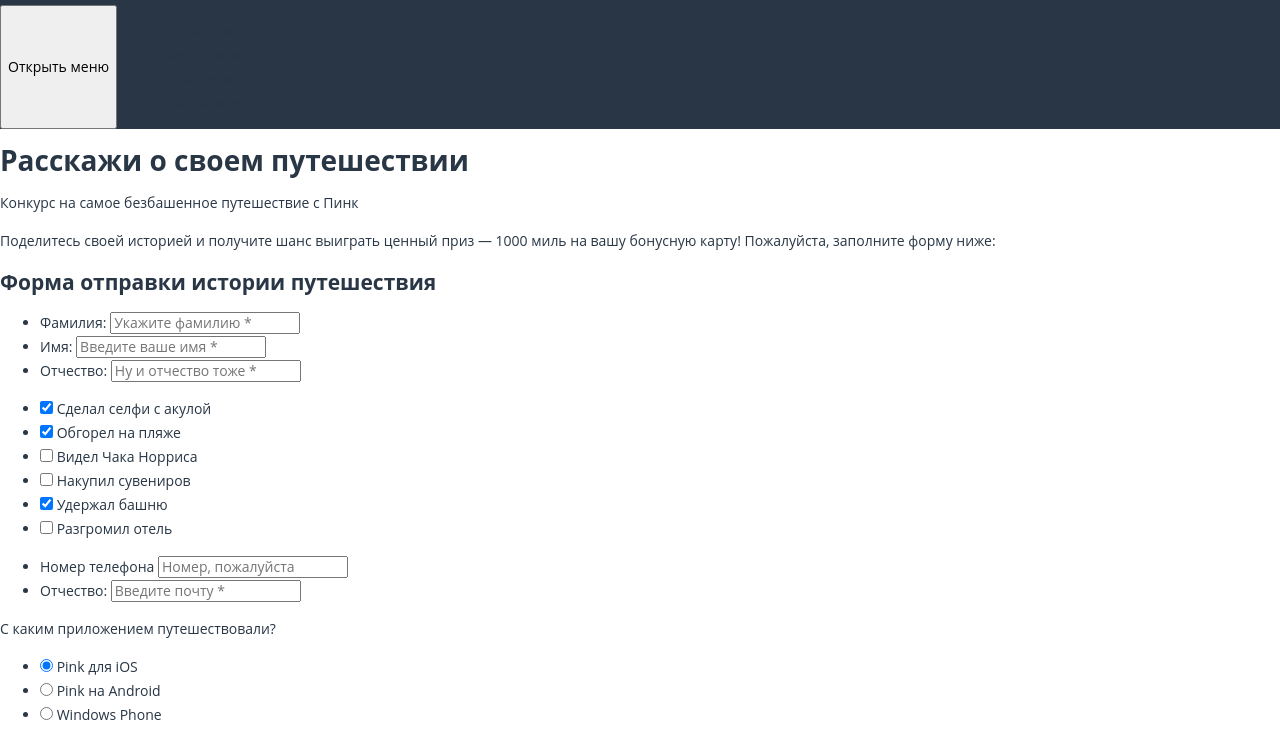
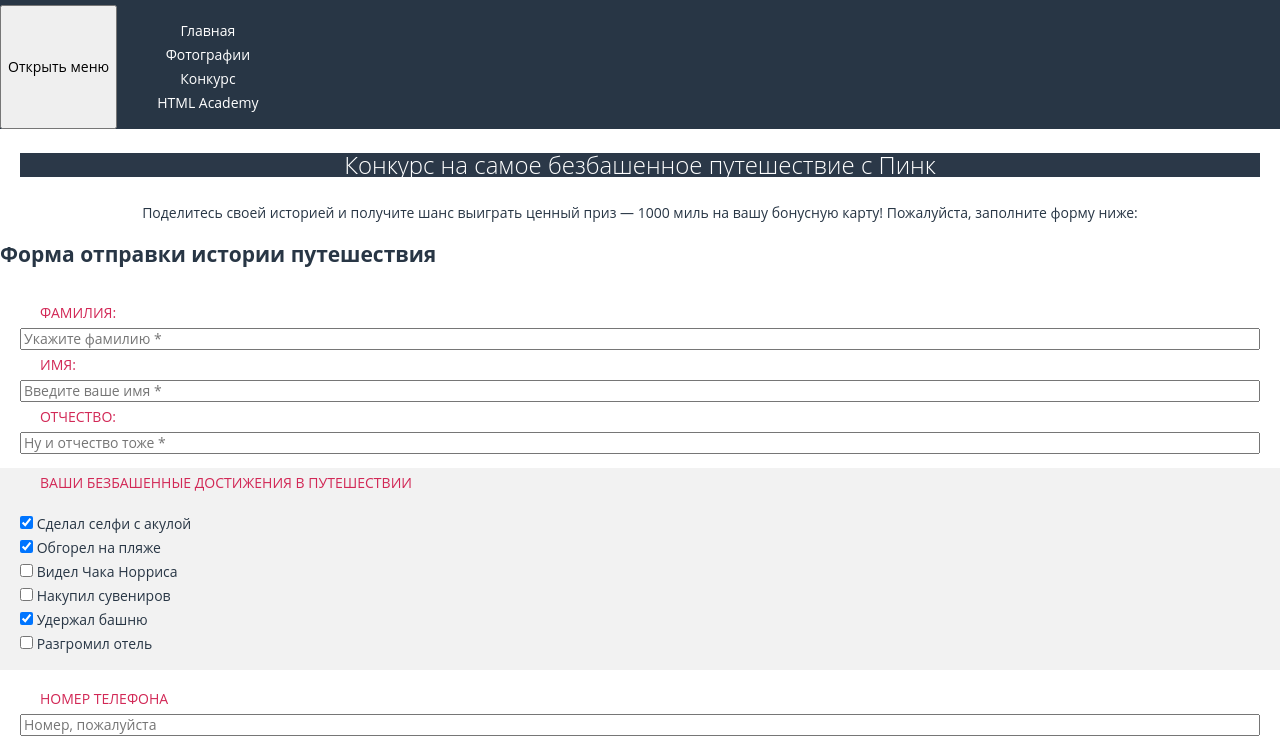
Before and after one commit to mikhailkaryamin/pink, a website: page source/form.html in a window 1280 px wide. Shown: the part 24-763 px from the top of the page. Drawn offline with Linux system fonts and the light colour scheme.

Commit message:
feat(form.html) base css

```diff
--- a/source/form.html
+++ b/source/form.html
@@ -22,22 +22,22 @@
       <div class="main-nav__wrapper">
         <ul class="main-nav__list site-list">
           <li class="site-list__item">
-            <a href="#">
+            <a class="site-list__link" href="index.html">
               Главная
             </a>
           </li>
           <li class="site-list__item">
-            <a href="#">
+            <a class="site-list__link" href="photo.html">
               Фотографии
             </a>
           </li>
           <li class="site-list__item">
-            <a href="#">
+            <a class="site-list__link" href="#">
               Конкурс
             </a>
           </li>
           <li class="site-list__item">
-            <a href="#">
+            <a class="site-list__link" href="#">
               HTML Academy
             </a>
           </li>
@@ -46,15 +46,15 @@
     </nav>
   </header>
   <main class="page-main-form">
-    <h1 class="vissualy-hidden">
+    <h1 class="visually-hidden">
       Расскажи о своем путешествии
     </h1>
-    <div class="page-main-form__competition">
+    <div class="page-main-form__container">
       <p class="page-main-form__competition-description">
         Конкурс на самое безбашенное путешествие с Пинк
       </p>
     </div>
-    <div class="page-main-form__conditions-of-competition">
+    <div class="page-main-form__container">
       <p class="page-main-form__conditions-of-competition-text">
         Поделитесь своей историей и получите шанс выиграть ценный приз — 1000 миль на вашу бонусную карту! Пожалуйста,
         заполните форму ниже:
@@ -65,21 +65,21 @@
         Форма отправки истории путешествия
       </h2>
       <form class="form__about-travel" method="GET">
-        <div class="form__full-name-container">
-          <ul class="form__full-name">
-            <li class="form__full-name-item">
+        <div class="form__container form__container--full-name">
+          <ul class="form__list form__list--full-name">
+            <li class="form__item form__item--name-item">
               <label class="form__label" for="surname">
                 Фамилия:
               </label>
               <input class="input" type="text" name="surname" id="surname" placeholder="Укажите фамилию *" required>
             </li>
-            <li class="form__full-name-item">
+            <li class="form__item form__item--name-item">
               <label class="form__label" for="name">
                 Имя:
               </label>
               <input class="input" type="text" name="name" id="name" placeholder="Введите ваше имя *" required>
             </li>
-            <li class="form__full-name-item">
+            <li class="form__item form__item--name-item">
               <label class="form__label" for="mname">
                 Отчество:
               </label>
@@ -87,9 +87,13 @@
             </li>
           </ul>
         </div>
-        <div class="form__achievements-container">
-          <ul class="form__achievements-list">
-            <li class="form__achievements-option">
+        <div class="form__container form__container--bg form__container--achievements">
+          <span class="form__label">
+            Ваши безбашенные
+            достижения в путешествии
+          </span>
+          <ul class="form__list form__list--achievements-list">
+            <li class="form__item form__item--achievements-option">
               <label class="checkbox">
                 <input class="vissualy-hidden checkbox__input" type="checkbox" name="Take a selfie with a shark"
                   checked>
@@ -97,35 +101,35 @@
                 Сделал селфи с акулой
               </label>
             </li>
-            <li class="form__achievements-option">
+            <li class="form__item form__item--achievements-option">
               <label class="checkbox">
                 <input class="vissualy-hidden checkbox__input" type="checkbox" name="Sunburned on the beach" checked>
                 <span class="checkbox__img"></span>
                 Обгорел на пляже
               </label>
             </li>
-            <li class="form__achievements-option">
+            <li class="form__item form__item--achievements-option">
               <label class="checkbox">
                 <input class="vissualy-hidden checkbox__input" type="checkbox" name="Saw Chuck Norris">
                 <span class="checkbox__img"></span>
                 Видел Чака Норриса
               </label>
             </li>
-            <li class="form__achievements-option">
+            <li class="form__item form__item--achievements-option">
               <label class="checkbox">
                 <input class="vissualy-hidden checkbox__input" type="checkbox" name="I bought souvenirs">
                 <span class="checkbox__img"></span>
                 Накупил сувениров
               </label>
             </li>
-            <li class="form__achievements-option">
+            <li class="form__item form__item--achievements-option">
               <label class="checkbox">
                 <input class="vissualy-hidden checkbox__input" type="checkbox" name="Held the tower" checked>
                 <span class="checkbox__img"></span>
                 Удержал башню
               </label>
             </li>
-            <li class="form__achievements-option">
+            <li class="form__item form__item--achievements-option">
               <label class="checkbox">
                 <input class="vissualy-hidden checkbox__input" type="checkbox" name="Defeated the hotel">
                 <span class="checkbox__img"></span>
@@ -134,15 +138,15 @@
             </li>
           </ul>
         </div>
-        <div class="form__contacts-container">
-          <ul class="form__contacts-list">
-            <li class="form__phone-number">
+        <div class="form__container form__container--contacts-container">
+          <ul class="form__list form__list--contacts-list">
+            <li class="form__item form__item--phone-number">
               <label class="form__label" for="number">
                 Номер телефона
               </label>
               <input class="input" type="number" name="number" id="number" placeholder="Номер, пожалуйста">
             </li>
-            <li class="form__email">
+            <li class="form__item form__item--email">
               <label class="form__label" for="email">
                 Отчество:
               </label>
@@ -150,26 +154,26 @@
             </li>
           </ul>
         </div>
-        <div class="form__specify-os-container">
+        <div class="form__container form__container--bg form__container--specify-os">
           <span class="form__label">
             С каким приложением путешествовали?
           </span>
-          <ul class="form__specify-os-list">
-            <li class="form__specify-os-option">
+          <ul class="form__list form__list--specify-os-list">
+            <li class="form__item form__item--specify-os-option">
               <label class="radio">
                 <input class="vissualy-hidden radio__input" type="radio" name="os" value="Pink iOS" checked>
                 <span class="radio__img"></span>
                 Pink для iOS
               </label>
             </li>
-            <li class="form__specify-os-option">
+            <li class="form__item form__item--specify-os-option">
               <label class="radio">
                 <input class="vissualy-hidden radio__input" type="radio" name="os" value="Pink Android">
                 <span class="radio__img"></span>
                 Pink на Android
               </label>
             </li>
-            <li class="form__specify-os-option">
+            <li class="form__item form__item--specify-os-option">
               <label class="radio">
                 <input class="vissualy-hidden radio__input" type="radio" name="os" value="Windows Phone">
                 <span class="radio__img"></span>
@@ -178,7 +182,7 @@
             </li>
           </ul>
         </div>
-        <div class="form__description-of-emotions-container">
+        <div class="form__container form__container--description-of-emotions">
           <span class="form__label">
             Опишите свои эмоции
           </span>
@@ -189,6 +193,7 @@
             placeholder="Можно прям в красках, не стесняясь в выражениях">
           </textarea>
         </div>
+        <div class="form__container form__container--button">
           <button class="form__button-submit" type="submit">
             Отправить форму
           </button>
@@ -196,13 +201,14 @@
             <sup>*</sup>
             Поля обязательны для заполнения
           </span>
+        </div>
       </form>
     </section>
   </main>
   <footer class="page-footer">
     <div class="page-footer__wrapper">
       <a href="#" class="page-footer__logo">
-        <img class="page-footer__logo-img" src="/img/page-footer__logotype-tablet.svg" width="147" height="40"
+        <img class="page-footer__logo-img" src="/img/page-footer__logotype-mobile.png" width="147" height="40"
           alt="Логотип Pink">
       </a>
       <ul class="page-footer__social-list social-list">
--- a/source/sass/blocks/form.scss
+++ b/source/sass/blocks/form.scss
@@ -0,0 +1,44 @@
+.form__about-travel {
+  display: flex;
+  flex-direction: column;
+}
+
+.form__container {
+  margin: 0;
+  padding: 0 20px;
+
+  &--bg {
+    background-color: #f2f2f2;
+  }
+
+  &--description-of-emotions,
+  &--button {
+    display: flex;
+    flex-direction: column;
+  }
+
+}
+
+.form__list {
+  padding-left: 0;
+  list-style: none;
+}
+
+.form__item {
+  display: flex;
+  flex-direction: column;
+}
+
+.form__label {
+  padding-left: 20px;
+  color: #d22856;
+  line-height: 30px;
+  text-transform: uppercase;
+}
+
+.form__button-submit {
+
+  border: none;
+  border-radius: 2px;
+  background-color: #2aab6d;
+}
--- a/source/sass/blocks/page-footer.scss
+++ b/source/sass/blocks/page-footer.scss
@@ -1,3 +1,5 @@
 .page-footer {
-  display: none;
+  &--main-mobile {
+    display: none;
+  }
 }
--- a/source/sass/blocks/page-main-form.scss
+++ b/source/sass/blocks/page-main-form.scss
@@ -0,0 +1,16 @@
+.page-main-form {
+  // background-image: url("/img/page-main-form-bg.jpg");
+  background-repeat: no-repeat;
+}
+
+.page-main-form__container {
+  padding: 0 20px;
+  text-align: center;
+}
+
+.page-main-form__competition-description {
+  color: #ffffff;
+  font-size: 24px;
+  font-weight: 300;
+  background-color: #2b3848;
+}
--- a/source/sass/blocks/social-list.scss
+++ b/source/sass/blocks/social-list.scss
@@ -0,0 +1,4 @@
+.social-list {
+  display: flex;
+  list-style: none;
+}
```
Also changed, not shown: source/index.html (+1 -1 lines), source/photo.html (+1 -1 lines), source/css/style.css, source/img/page-footer__logotype-mobile.png (added), source/img/page-main-form-bg.jpg (added), 2 other files. Lines whose indentation alone changed are shown as unchanged.
